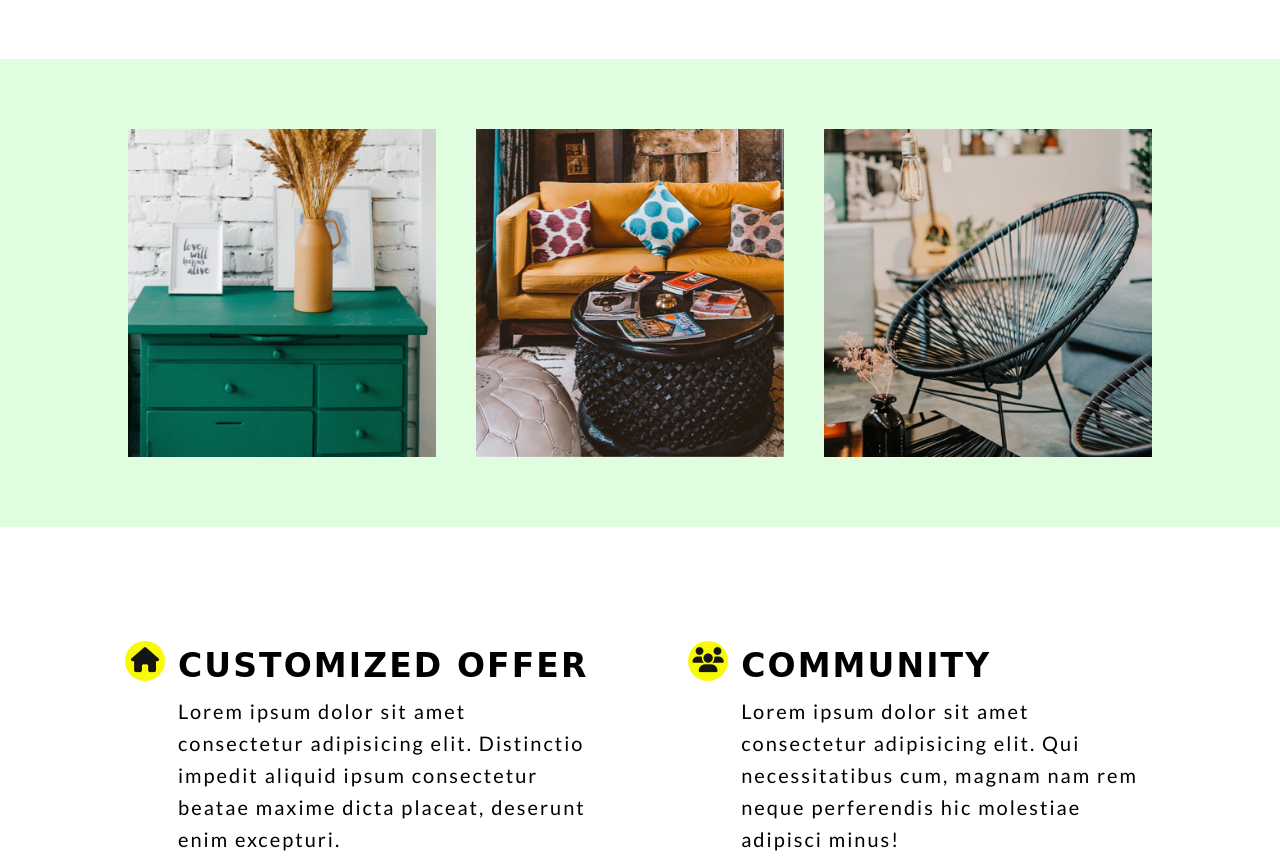
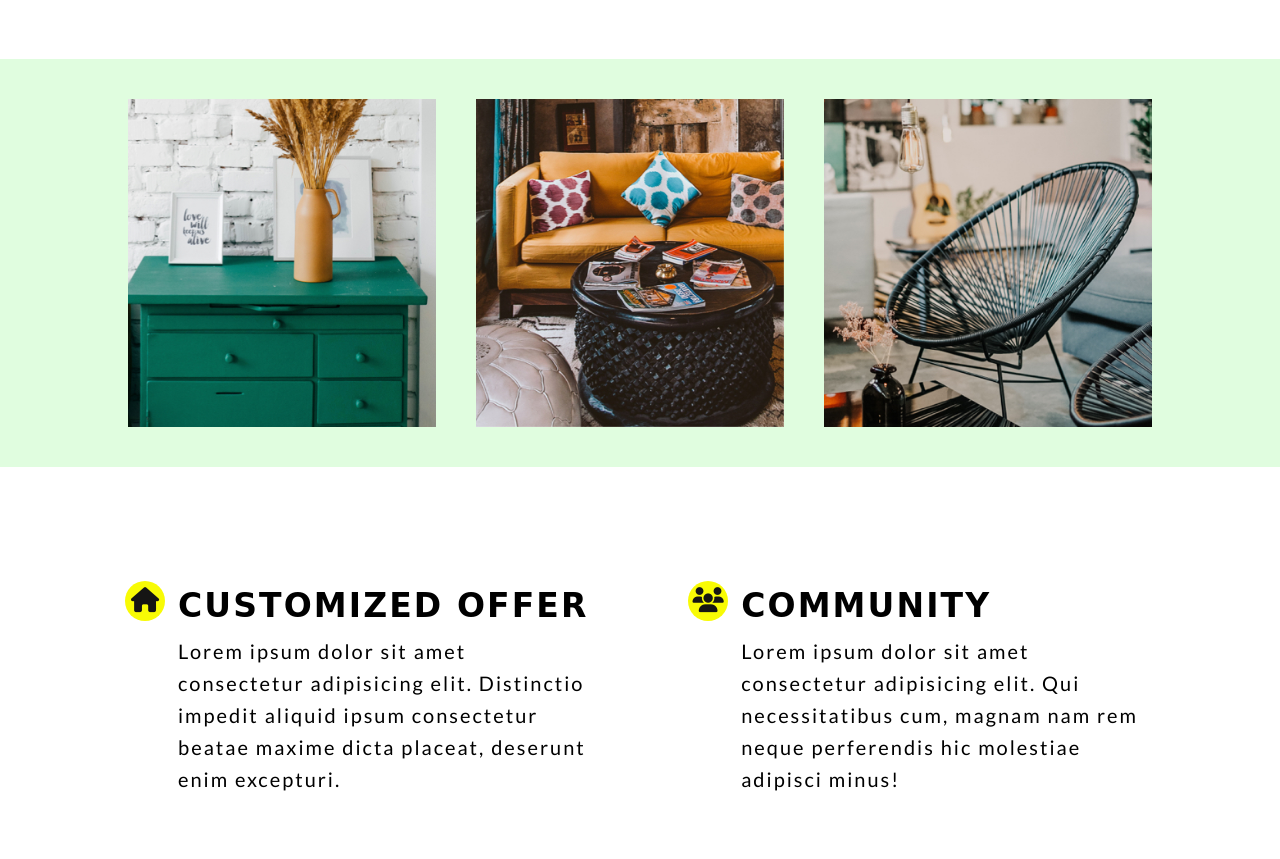
Before and after one commit to serj-jordan-sanctuary-helper/project-one, a plain HTML site: page index.html in a window 1280 px wide. Shown: the part 1712-2571 px from the top of the page. Drawn offline with Linux system fonts and the light colour scheme; a web font is replaced by a local one.

Commit message:
mobile testing

```diff
--- a/styles/sass/styles.scss
+++ b/styles/sass/styles.scss
@@ -156,7 +156,7 @@ p {
 .threeImgContainer {
   display: flex;
   justify-content: space-between;
-  padding: 70px 0px;
+  padding: 5vh 0;
   img {
     width: calc((100% - 40px) / 3);
     padding-right:20px;
```
Also changed, not shown: styles/styles.css.
